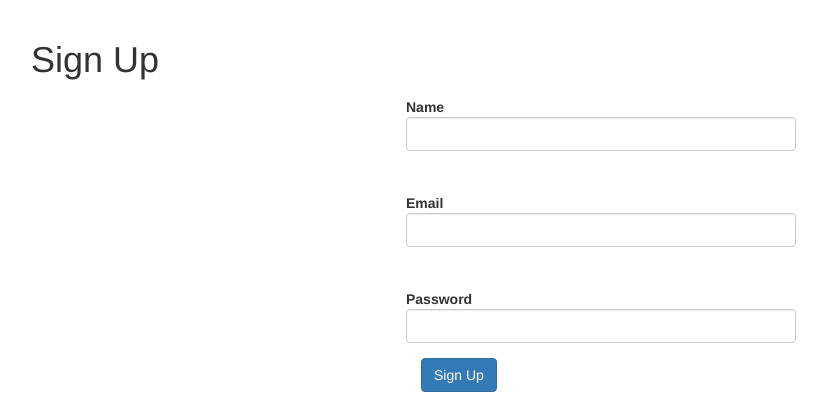
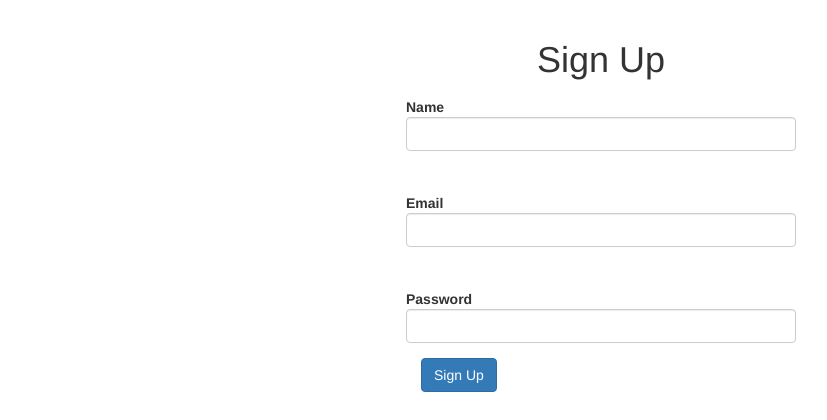
Before and after one commit to andrew-kline/flask-template, a Flask app: page /signup in a window 1280 px wide. Shown: the part 52-472 px from the top of the page, without its empty margins (39-866 px from the left). Run offline with Flask 2, Linux system fonts and the light colour scheme; some libraries are stand-ins or nearby versions.

Commit message:
Updated sign up page

```diff
--- a/app/templates/signup.html
+++ b/app/templates/signup.html
@@ -5,7 +5,11 @@
 
 {%block main_content%}
 
-<h1>Sign Up</h1>
+<div class="row">
+	<div class="col">
+		<h1 class="text-center">Sign Up</h1>
+	</div>
+</div>
 <div class="row">
 	<div class="col-md-4 col-md-offset-4">
 		{% with messages = get_flashed_messages() %}
```
